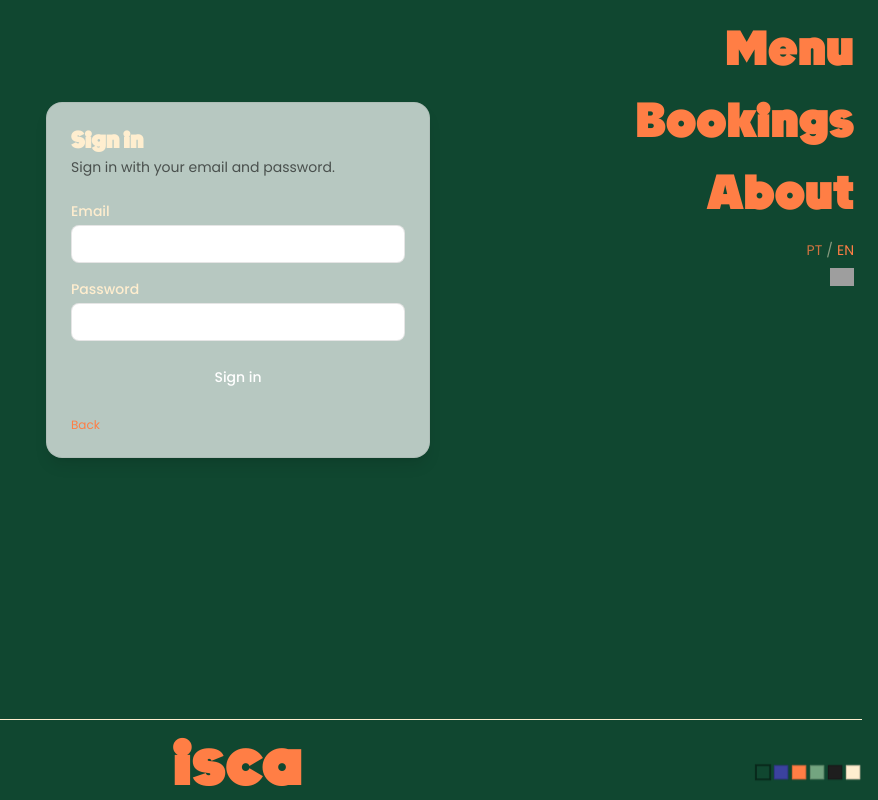
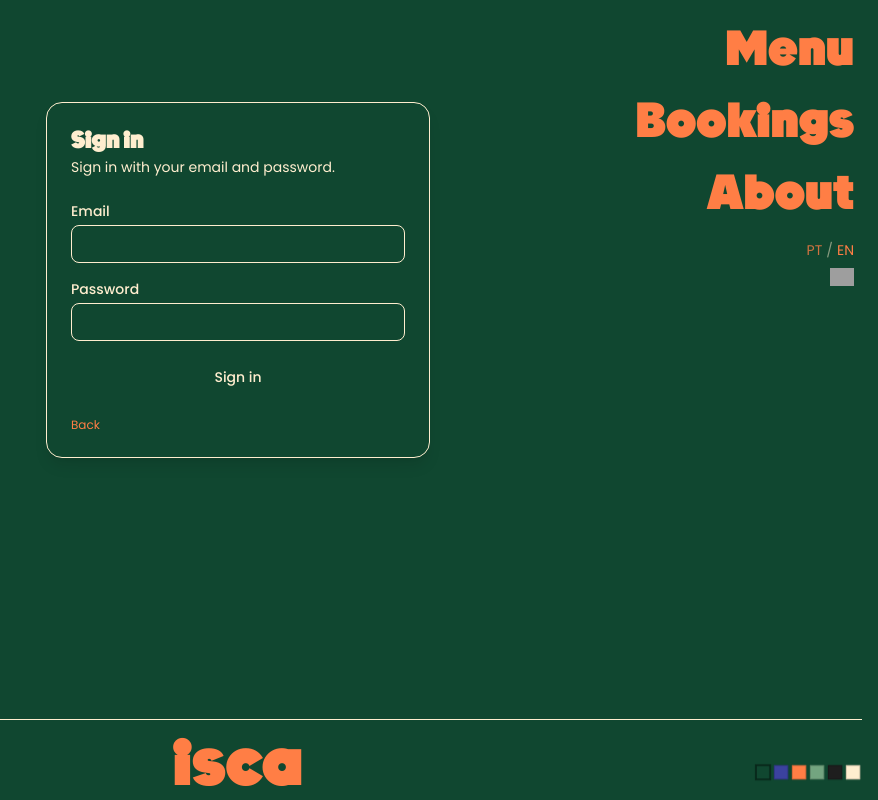
Before and after one commit to guerrinharj/isca, a Next.js app: page /en/login in a window 1280 px wide. Shown: the whole page, without its empty margins (402-1280 px from the left). Built offline with nearby package versions, Linux system fonts and the light colour scheme; no server answers; grey boxes are pictures that could not be loaded.

Commit message:
login page

```diff
--- a/app/[locale]/login/page.tsx
+++ b/app/[locale]/login/page.tsx
@@ -60,7 +60,6 @@ export default function LoginPage() {
     const [error, setError] = useState<string | null>(null)
     const [notice, setNotice] = useState<string | null>(null)
 
-    // If already logged in, bounce away
     useEffect(() => {
         let alive = true
         ;(async () => {
@@ -101,7 +100,7 @@ export default function LoginPage() {
                 method: 'POST',
                 headers: {
                     'Content-Type': 'application/json',
-                    'x-api-key': process.env.NEXT_PUBLIC_API_SECRET ?? ''
+                    'x-api-key': process.env.NEXT_PUBLIC_API_SECRET ?? '',
                 },
                 credentials: 'include',
                 body: JSON.stringify({ email, password }),
@@ -139,14 +138,14 @@ export default function LoginPage() {
 
     return (
         <div className="min-h-[70vh] flex items-center justify-center px-4">
-            <div className="w-full max-w-sm rounded-2xl bg-white/70 shadow-lg border border-black/5 backdrop-blur p-6">
-                <h1 className="text-2xl font-semibold mb-1">
+            <div className="w-full max-w-sm rounded-2xl bg-theme shadow-lg border border-theme backdrop-blur p-6">
+                <h1 className="text-2xl font-semibold mb-1 text-theme">
                     {t.title}
                 </h1>
-                <p className="text-sm text-black/60 mb-6">{t.subtitle}</p>
+                <p className="text-sm text-theme/70 mb-6">{t.subtitle}</p>
 
                 {notice && (
-                    <div className="mb-4 text-xs rounded-md bg-emerald-50 border border-emerald-200 text-emerald-800 px-3 py-2">
+                    <div className="mb-4 text-xs rounded-md bg-accent/10 border border-accent/30 text-theme px-3 py-2">
                         {notice}
                     </div>
                 )}
@@ -158,7 +157,7 @@ export default function LoginPage() {
 
                 <form onSubmit={onSubmit} className="space-y-4">
                     <div className="space-y-1">
-                        <label htmlFor="email" className="block text-sm font-medium">
+                        <label htmlFor="email" className="block text-sm font-medium text-accent">
                             {t.email}
                         </label>
                         <input
@@ -166,24 +165,24 @@ export default function LoginPage() {
                             type="email"
                             inputMode="email"
                             autoComplete="email"
-                            className="w-full rounded-lg border border-black/10 px-3 py-2 text-sm outline-none focus:ring-2 focus:ring-isca-verde/40 bg-white"
+                            className="w-full rounded-lg border border-theme px-3 py-2 text-sm outline-none bg-theme text-theme focus-accent"
                             value={email}
-                            onChange={e => setEmail(e.target.value)}
+                            onChange={(e) => setEmail(e.target.value)}
                             disabled={loading}
                         />
                     </div>
 
                     <div className="space-y-1">
-                        <label htmlFor="password" className="block text-sm font-medium">
+                        <label htmlFor="password" className="block text-sm font-medium text-accent">
                             {t.password}
                         </label>
                         <input
                             id="password"
                             type="password"
                             autoComplete="current-password"
-                            className="w-full rounded-lg border border-black/10 px-3 py-2 text-sm outline-none focus:ring-2 focus:ring-isca-verde/40 bg-white"
+                            className="w-full rounded-lg border border-theme px-3 py-2 text-sm outline-none bg-theme text-theme focus-accent"
                             value={password}
-                            onChange={e => setPassword(e.target.value)}
+                            onChange={(e) => setPassword(e.target.value)}
                             disabled={loading}
                         />
                     </div>
@@ -191,7 +190,7 @@ export default function LoginPage() {
                     <button
                         type="submit"
                         disabled={loading}
-                        className="w-full rounded-lg text-white py-2.5 text-sm font-medium hover:opacity-95 disabled:opacity-60 transition"
+                        className="w-full rounded-lg bg-accent text-theme py-2.5 text-sm font-medium hover:opacity-95 disabled:opacity-60 transition"
                     >
                         {loading ? t.loggingIn : t.submit}
                     </button>
@@ -199,7 +198,7 @@ export default function LoginPage() {
                     <div className="flex items-center justify-between pt-1">
                         <a
                             href={`/${locale}`}
-                            className="text-xs underline underline-offset-2 text-black/60 hover:text-black"
+                            className="text-xs underline underline-offset-2 text-theme/70 hover:text-accent"
                         >
                             {t.back}
                         </a>
```
Lines whose indentation alone changed are shown as unchanged.
